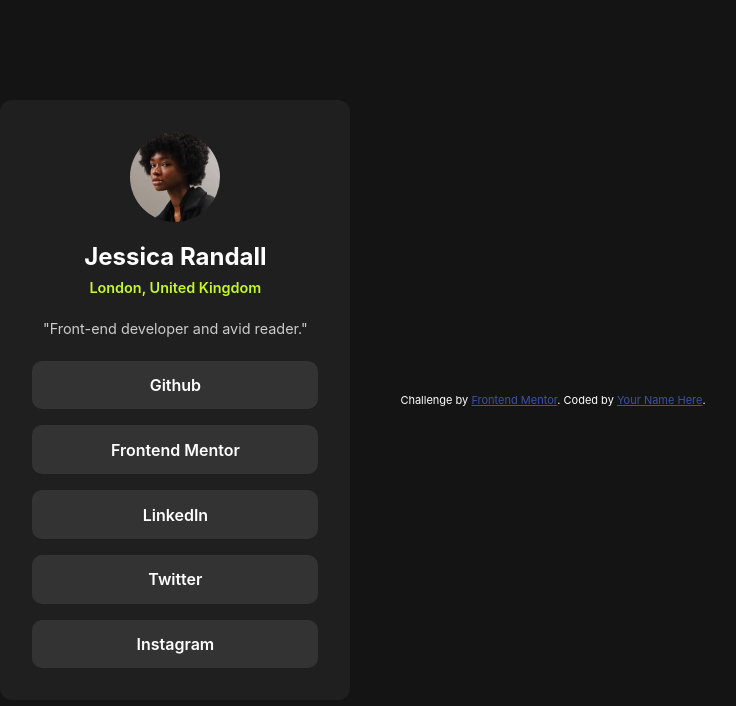
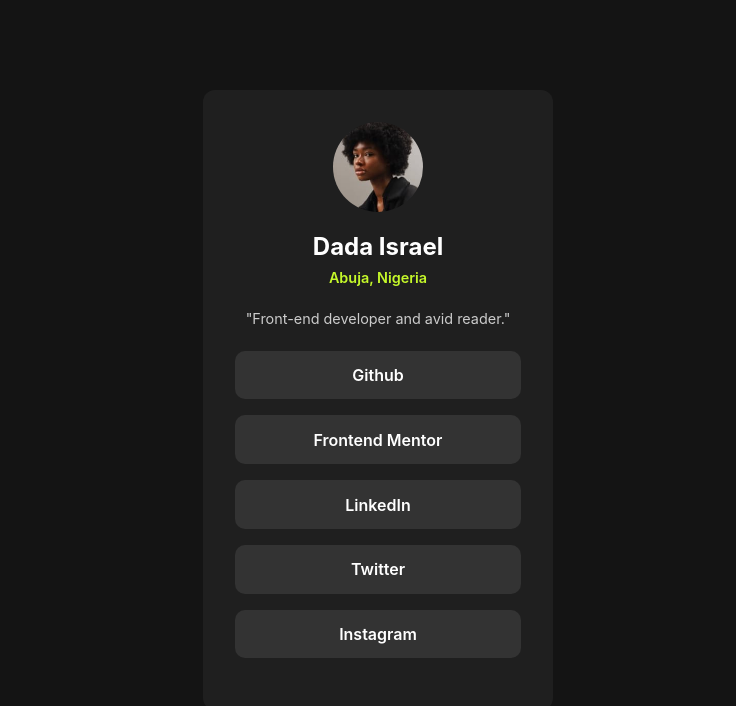
Before and after one commit to Is-Real1/Social-link-profile, a plain HTML site: page social-links-profile-main/index.html in a window 1280 px wide. Shown: the whole page, without its empty margins (262-998 px from the left). Drawn offline with Linux system fonts and the light colour scheme; a web font is replaced by a local one.

Commit message:
Name Update
Changed the names in the html to mine

```diff
--- a/social-links-profile-main/index.html
+++ b/social-links-profile-main/index.html
@@ -42,8 +42,8 @@
         alt="Profile--Picture"
         class="avatar"
       />
-      <h1>Jessica Randall</h1>
-      <p class="location">London, United Kingdom</p>
+      <h1>Dada Israel</h1>
+      <p class="location">Abuja, Nigeria</p>
       <p class="bio">"Front-end developer and avid reader."</p>
 
       <div class="links">
@@ -53,13 +53,13 @@
         <a href="#">Twitter</a>
         <a href="#">Instagram</a>
       </div>
-    </div>
+    <!-- </div> -->
     <br />
-    <div class="attribution">
+    <!-- <div class="attribution">
       Challenge by
       <a href="https://www.frontendmentor.io?ref=challenge" target="_blank"
         >Frontend Mentor</a
       >. Coded by <a href="#">Your Name Here</a>.
-    </div>
+    </div> -->
   </body>
 </html>
```
